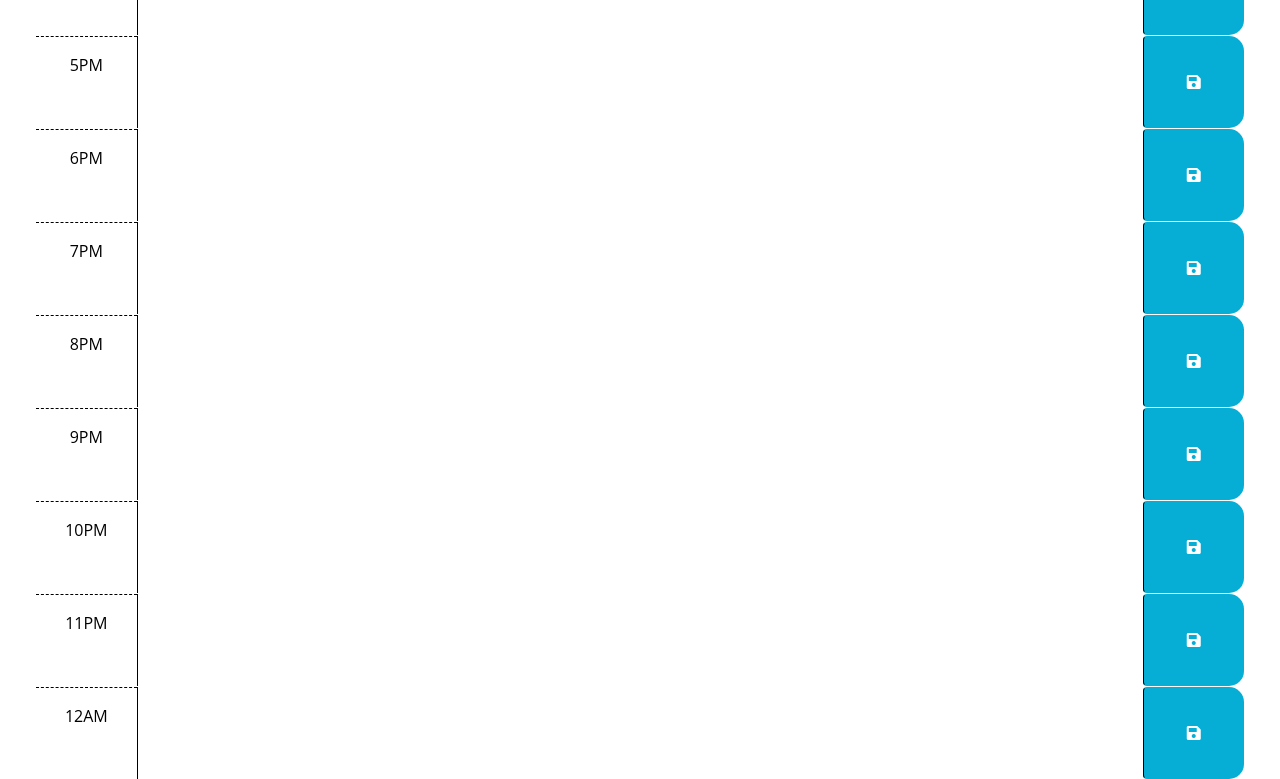
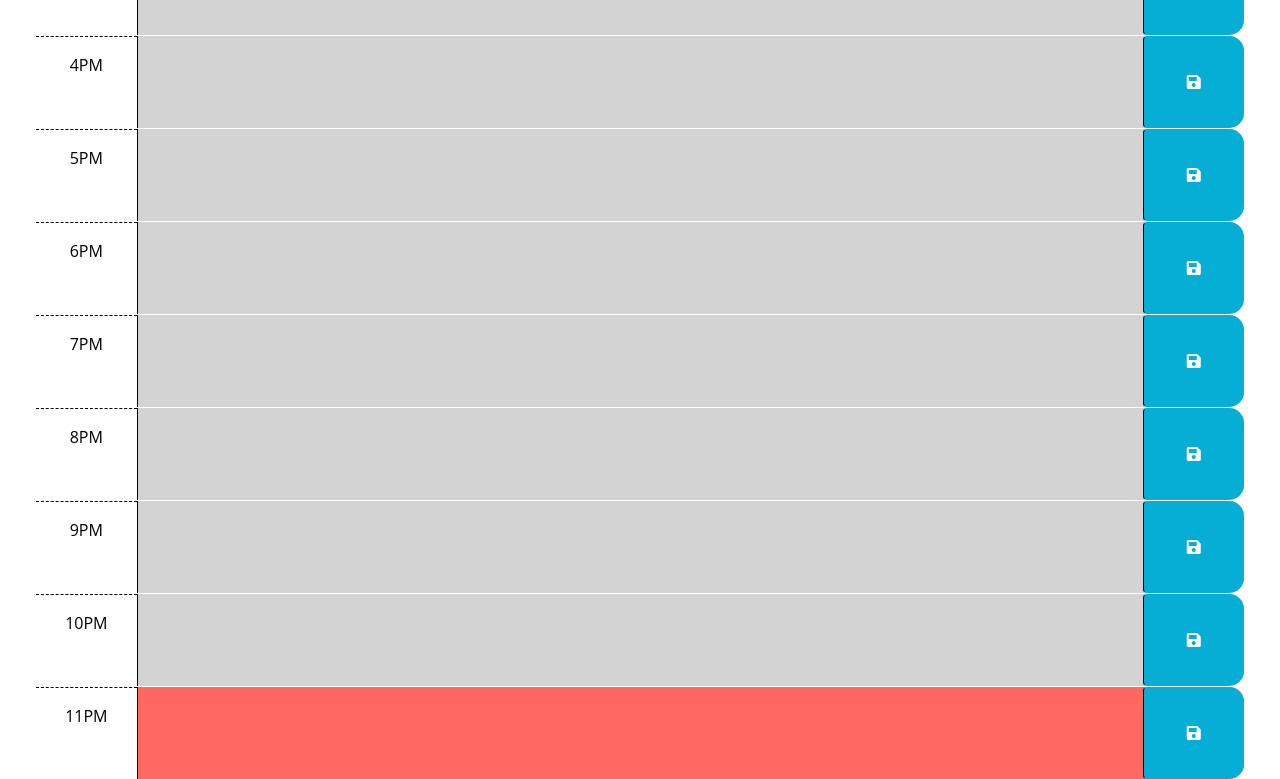
Before and after one commit to PaulGibes/Day-Calander, a plain HTML site: page index.html in a window 1280 px wide. Shown: the part 1704-2483 px from the top of the page. Drawn offline with nearby package versions, Linux system fonts and the light colour scheme.

Commit message:
checks the time and changes the class and color of each section

```diff
--- a/Assets/js/script.js
+++ b/Assets/js/script.js
@@ -1,10 +1,50 @@
 // Wrap all code that interacts with the DOM in a call to jQuery to ensure that
 // the code isn't run until the browser has finished rendering all the elements
-// in the html.
-// Shorthand for $( document ).ready(function () {})
+// in the html. Shorthand for $(document).ready(function () {})
 $(function () {
-  var today = dayjs();
-  console.log(today);
+  var hourSection = [
+    "#hour-1",
+    "#hour-2",
+    "#hour-3",
+    "#hour-4",
+    "#hour-5",
+    "#hour-6",
+    "#hour-7",
+    "#hour-8",
+    "#hour-9",
+    "#hour-10",
+    "#hour-11",
+    "#hour-12",
+    "#hour-13",
+    "#hour-14",
+    "#hour-15",
+    "#hour-16",
+    "#hour-17",
+    "#hour-18",
+    "#hour-19",
+    "#hour-20",
+    "#hour-21",
+    "#hour-22",
+    "#hour-23",
+    "#hour-24",
+  ];
+  var currentHour = dayjs().hour();
+  // console.log(currentHour);
+
+  for (let i = 0; i < hourSection.length; i++) {
+    var hourSectionNum = hourSection.indexOf("#hour-" + [i]) + 1;
+    console.log(hourSectionNum);
+
+    if (currentHour === hourSectionNum) {
+      $(hourSection[i]).addClass("present");
+    } else if (currentHour > hourSectionNum) {
+      $(hourSection[i]).addClass("past");
+    } else if (currentHour < hourSectionNum) {
+      $(hourSection[i]).addClass("future");
+    } else {
+      console.log("Congratulations! You broke time!!");
+    }
+  }
 
   // TODO: Add a listener for click events on the save button. This code should
   // use the id in the containing time-block as a key to save the user input in
@@ -16,8 +56,7 @@ $(function () {
   // TODO: Add code to apply the past, present, or future class to each time
   // block by comparing the id to the current hour. HINTS: How can the id
   // attribute of each time-block be used to conditionally add or remove the
-  // past, present, and future classes? How can Day.js be used to get the
-  // current hour in 24-hour time?
+  // past, present, and future classes?
   //
   // TODO: Add code to get any user input that was saved in localStorage and set
   // the values of the corresponding textarea elements. HINT: How can the id
--- a/index.html
+++ b/index.html
@@ -21,14 +21,14 @@
       rel="stylesheet"
     />
     <link rel="stylesheet" href="Assets/css/style.css" />
-    <title>Work Day Scheduler</title>
+    <title>Day Scheduler</title>
   </head>
 
   <body>
     <header class="p-5 mb-4">
-      <h1 class="display-3">Work Day Scheduler</h1>
+      <h1 class="display-3">Full Day Scheduler</h1>
       <p class="lead">
-        A super complex calendar app for scheduling your work day
+        A super complex calendar app for scheduling your entire day
       </p>
       <p id="currentDay" class="lead"></p>
     </header>
@@ -38,6 +38,14 @@
       -->
 
       <div id="hour-1" class="row time-block">
+        <div class="col-2 col-md-1 hour text-center py-3">12AM</div>
+        <textarea class="col-8 col-md-10 description" rows="3"> </textarea>
+        <button class="btn saveBtn col-2 col-md-1" aria-label="save">
+          <i class="fas fa-save" aria-hidden="true"></i>
+        </button>
+      </div>
+
+      <div id="hour-2" class="row time-block">
         <div class="col-2 col-md-1 hour text-center py-3">1AM</div>
         <textarea class="col-8 col-md-10 description" rows="3"> </textarea>
         <button class="btn saveBtn col-2 col-md-1" aria-label="save">
@@ -45,7 +53,7 @@
         </button>
       </div>
 
-      <div id="hour-2" class="row time-block">
+      <div id="hour-3" class="row time-block">
         <div class="col-2 col-md-1 hour text-center py-3">2AM</div>
         <textarea class="col-8 col-md-10 description" rows="3"> </textarea>
         <button class="btn saveBtn col-2 col-md-1" aria-label="save">
@@ -53,7 +61,7 @@
         </button>
       </div>
 
-      <div id="hour-3" class="row time-block">
+      <div id="hour-4" class="row time-block">
         <div class="col-2 col-md-1 hour text-center py-3">3AM</div>
         <textarea class="col-8 col-md-10 description" rows="3"> </textarea>
         <button class="btn saveBtn col-2 col-md-1" aria-label="save">
@@ -61,7 +69,7 @@
         </button>
       </div>
 
-      <div id="hour-4" class="row time-block">
+      <div id="hour-5" class="row time-block">
         <div class="col-2 col-md-1 hour text-center py-3">4AM</div>
         <textarea class="col-8 col-md-10 description" rows="3"> </textarea>
         <button class="btn saveBtn col-2 col-md-1" aria-label="save">
@@ -69,7 +77,7 @@
         </button>
       </div>
 
-      <div id="hour-5" class="row time-block">
+      <div id="hour-6" class="row time-block">
         <div class="col-2 col-md-1 hour text-center py-3">5AM</div>
         <textarea class="col-8 col-md-10 description" rows="3"> </textarea>
         <button class="btn saveBtn col-2 col-md-1" aria-label="save">
@@ -77,7 +85,7 @@
         </button>
       </div>
 
-      <div id="hour-6" class="row time-block">
+      <div id="hour-7" class="row time-block">
         <div class="col-2 col-md-1 hour text-center py-3">6AM</div>
         <textarea class="col-8 col-md-10 description" rows="3"> </textarea>
         <button class="btn saveBtn col-2 col-md-1" aria-label="save">
@@ -85,7 +93,7 @@
         </button>
       </div>
 
-      <div id="hour-7" class="row time-block">
+      <div id="hour-8" class="row time-block">
         <div class="col-2 col-md-1 hour text-center py-3">7AM</div>
         <textarea class="col-8 col-md-10 description" rows="3"> </textarea>
         <button class="btn saveBtn col-2 col-md-1" aria-label="save">
@@ -93,7 +101,7 @@
         </button>
       </div>
 
-      <div id="hour-8" class="row time-block">
+      <div id="hour-9" class="row time-block">
         <div class="col-2 col-md-1 hour text-center py-3">8AM</div>
         <textarea class="col-8 col-md-10 description" rows="3"> </textarea>
         <button class="btn saveBtn col-2 col-md-1" aria-label="save">
@@ -101,7 +109,7 @@
         </button>
       </div>
 
-      <div id="hour-9" class="row time-block">
+      <div id="hour-10" class="row time-block">
         <div class="col-2 col-md-1 hour text-center py-3">9AM</div>
         <textarea class="col-8 col-md-10 description" rows="3"> </textarea>
         <button class="btn saveBtn col-2 col-md-1" aria-label="save">
@@ -109,7 +117,7 @@
         </button>
       </div>
 
-      <div id="hour-10" class="row time-block">
+      <div id="hour-11" class="row time-block">
         <div class="col-2 col-md-1 hour text-center py-3">10AM</div>
         <textarea class="col-8 col-md-10 description" rows="3"> </textarea>
         <button class="btn saveBtn col-2 col-md-1" aria-label="save">
@@ -117,7 +125,7 @@
         </button>
       </div>
 
-      <div id="hour-11" class="row time-block">
+      <div id="hour-12" class="row time-block">
         <div class="col-2 col-md-1 hour text-center py-3">11AM</div>
         <textarea class="col-8 col-md-10 description" rows="3"> </textarea>
         <button class="btn saveBtn col-2 col-md-1" aria-label="save">
@@ -125,7 +133,7 @@
         </button>
       </div>
 
-      <div id="hour-12" class="row time-block">
+      <div id="hour-13" class="row time-block">
         <div class="col-2 col-md-1 hour text-center py-3">12PM</div>
         <textarea class="col-8 col-md-10 description" rows="3"> </textarea>
         <button class="btn saveBtn col-2 col-md-1" aria-label="save">
@@ -133,7 +141,7 @@
         </button>
       </div>
 
-      <div id="hour-13" class="row time-block">
+      <div id="hour-14" class="row time-block">
         <div class="col-2 col-md-1 hour text-center py-3">1PM</div>
         <textarea class="col-8 col-md-10 description" rows="3"> </textarea>
         <button class="btn saveBtn col-2 col-md-1" aria-label="save">
@@ -141,7 +149,7 @@
         </button>
       </div>
 
-      <div id="hour-14" class="row time-block">
+      <div id="hour-15" class="row time-block">
         <div class="col-2 col-md-1 hour text-center py-3">2PM</div>
         <textarea class="col-8 col-md-10 description" rows="3"> </textarea>
         <button class="btn saveBtn col-2 col-md-1" aria-label="save">
@@ -149,7 +157,7 @@
         </button>
       </div>
 
-      <div id="hour-15" class="row time-block">
+      <div id="hour-16" class="row time-block">
         <div class="col-2 col-md-1 hour text-center py-3">3PM</div>
         <textarea class="col-8 col-md-10 description" rows="3"> </textarea>
         <button class="btn saveBtn col-2 col-md-1" aria-label="save">
@@ -157,7 +165,7 @@
         </button>
       </div>
 
-      <div id="hour-16" class="row time-block">
+      <div id="hour-17" class="row time-block">
         <div class="col-2 col-md-1 hour text-center py-3">4PM</div>
         <textarea class="col-8 col-md-10 description" rows="3"> </textarea>
         <button class="btn saveBtn col-2 col-md-1" aria-label="save">
@@ -165,7 +173,7 @@
         </button>
       </div>
 
-      <div id="hour-17" class="row time-block">
+      <div id="hour-18" class="row time-block">
         <div class="col-2 col-md-1 hour text-center py-3">5PM</div>
         <textarea class="col-8 col-md-10 description" rows="3"> </textarea>
         <button class="btn saveBtn col-2 col-md-1" aria-label="save">
@@ -173,7 +181,7 @@
         </button>
       </div>
 
-      <div id="hour-18" class="row time-block">
+      <div id="hour-19" class="row time-block">
         <div class="col-2 col-md-1 hour text-center py-3">6PM</div>
         <textarea class="col-8 col-md-10 description" rows="3"> </textarea>
         <button class="btn saveBtn col-2 col-md-1" aria-label="save">
@@ -181,7 +189,7 @@
         </button>
       </div>
 
-      <div id="hour-19" class="row time-block">
+      <div id="hour-20" class="row time-block">
         <div class="col-2 col-md-1 hour text-center py-3">7PM</div>
         <textarea class="col-8 col-md-10 description" rows="3"> </textarea>
         <button class="btn saveBtn col-2 col-md-1" aria-label="save">
@@ -189,7 +197,7 @@
         </button>
       </div>
 
-      <div id="hour-20" class="row time-block">
+      <div id="hour-21" class="row time-block">
         <div class="col-2 col-md-1 hour text-center py-3">8PM</div>
         <textarea class="col-8 col-md-10 description" rows="3"> </textarea>
         <button class="btn saveBtn col-2 col-md-1" aria-label="save">
@@ -197,7 +205,7 @@
         </button>
       </div>
 
-      <div id="hour-21" class="row time-block">
+      <div id="hour-22" class="row time-block">
         <div class="col-2 col-md-1 hour text-center py-3">9PM</div>
         <textarea class="col-8 col-md-10 description" rows="3"> </textarea>
         <button class="btn saveBtn col-2 col-md-1" aria-label="save">
@@ -205,7 +213,7 @@
         </button>
       </div>
 
-      <div id="hour-22" class="row time-block">
+      <div id="hour-23" class="row time-block">
         <div class="col-2 col-md-1 hour text-center py-3">10PM</div>
         <textarea class="col-8 col-md-10 description" rows="3"> </textarea>
         <button class="btn saveBtn col-2 col-md-1" aria-label="save">
@@ -213,16 +221,8 @@
         </button>
       </div>
 
-      <div id="hour-23" class="row time-block">
+      <div id="hour-24" class="row time-block">
         <div class="col-2 col-md-1 hour text-center py-3">11PM</div>
-        <textarea class="col-8 col-md-10 description" rows="3"> </textarea>
-        <button class="btn saveBtn col-2 col-md-1" aria-label="save">
-          <i class="fas fa-save" aria-hidden="true"></i>
-        </button>
-      </div>
-
-      <div id="hour-24" class="row time-block">
-        <div class="col-2 col-md-1 hour text-center py-3">12AM</div>
         <textarea class="col-8 col-md-10 description" rows="3"> </textarea>
         <button class="btn saveBtn col-2 col-md-1" aria-label="save">
           <i class="fas fa-save" aria-hidden="true"></i>
```
